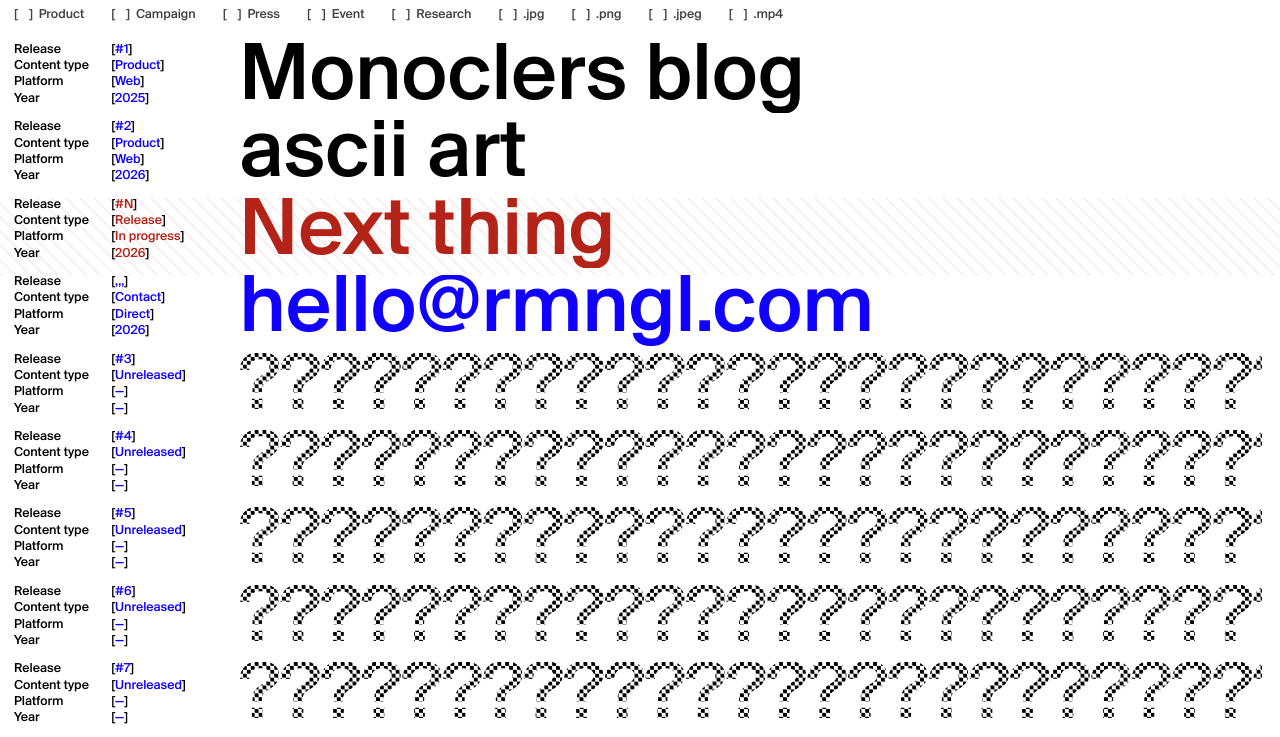
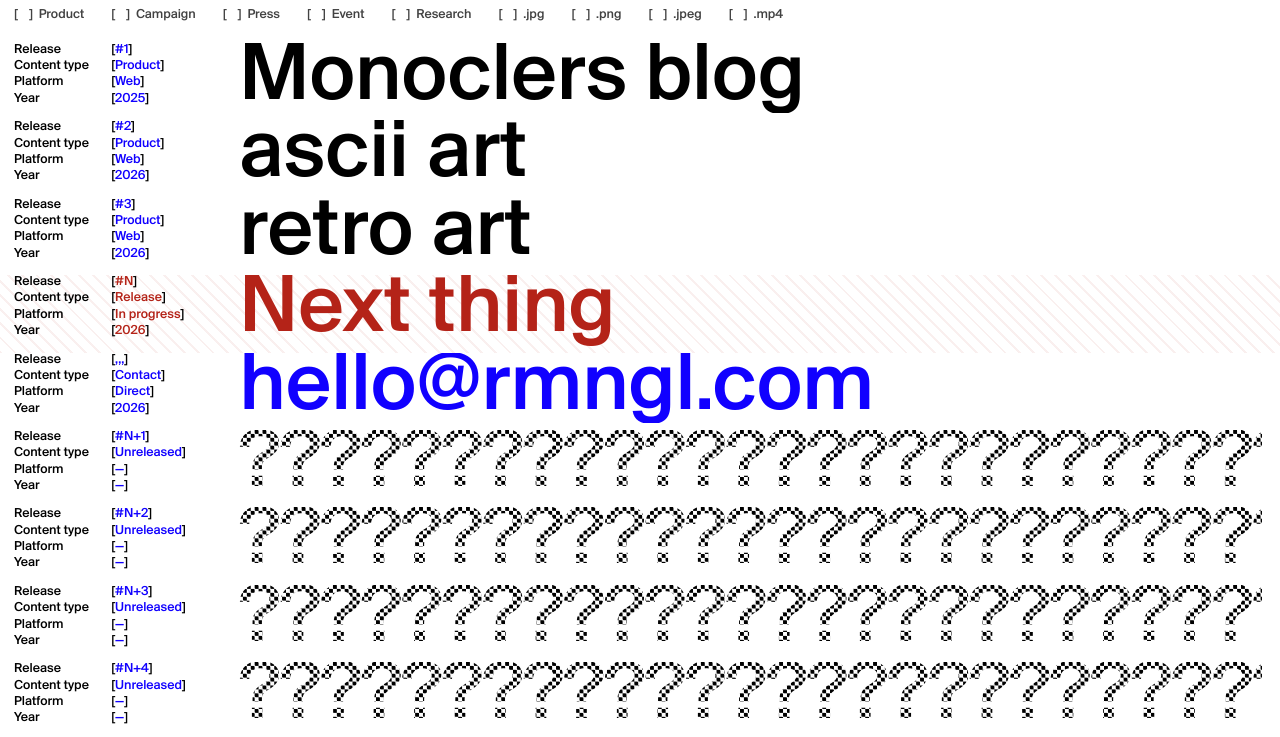
Before and after one commit to RMNGL/rmngl.github.com, a plain HTML site: page index.html in a window 1280 px wide. Shown: the part 48-785 px from the top of the page. Drawn offline with Linux system fonts and the light colour scheme.

Commit message:
Update index.html

```diff
--- a/index.html
+++ b/index.html
@@ -164,6 +164,48 @@
               </div>
             </a>
 
+            <a
+              class="section section--list-item"
+              href="https://retro.artwoc.com"
+              target="_blank"
+              rel="noopener"
+              data-ticker
+            >
+              <div class="infos">
+                <div class="info-row">
+                  <div class="title">Release</div>
+                  <div class="content">#3</div>
+                </div>
+                <div class="info-row">
+                  <div class="title">Content type</div>
+                  <div class="content">Product</div>
+                </div>
+                <div class="info-row">
+                  <div class="title">Platform</div>
+                  <div class="content">Web</div>
+                </div>
+                <div class="info-row">
+                  <div class="title">Year</div>
+                  <div class="content">2026</div>
+                </div>
+              </div>
+              <div class="title">
+                <div class="images" aria-hidden="true">
+                  <div class="inner">
+                    <div class="thumb thumb--1"></div>
+                    <div class="thumb thumb--2"></div>
+                    <div class="thumb thumb--3"></div>
+                  </div>
+                </div>
+                <div class="t2">
+                  <span class="index-name"
+                    ><span class="index-ticker">retro art</span
+                    ><span class="visually-hidden">opens in a new tab</span></span
+                  >
+                </div>
+              </div>
+            </a>
+
             <div class="section section--list-item section--list-item--tbd" data-ticker>
               <div class="infos">
                 <div class="info-row">
@@ -222,7 +264,7 @@
               <div class="infos">
                 <div class="info-row">
                   <div class="title">Release</div>
-                  <div class="content">#3</div>
+                  <div class="content">#N+1</div>
                 </div>
                 <div class="info-row">
                   <div class="title">Content type</div>
@@ -252,7 +294,7 @@
               <div class="infos">
                 <div class="info-row">
                   <div class="title">Release</div>
-                  <div class="content">#4</div>
+                  <div class="content">#N+2</div>
                 </div>
                 <div class="info-row">
                   <div class="title">Content type</div>
@@ -282,7 +324,7 @@
               <div class="infos">
                 <div class="info-row">
                   <div class="title">Release</div>
-                  <div class="content">#5</div>
+                  <div class="content">#N+3</div>
                 </div>
                 <div class="info-row">
                   <div class="title">Content type</div>
@@ -312,7 +354,7 @@
               <div class="infos">
                 <div class="info-row">
                   <div class="title">Release</div>
-                  <div class="content">#6</div>
+                  <div class="content">#N+4</div>
                 </div>
                 <div class="info-row">
                   <div class="title">Content type</div>
@@ -342,7 +384,7 @@
               <div class="infos">
                 <div class="info-row">
                   <div class="title">Release</div>
-                  <div class="content">#7</div>
+                  <div class="content">#N+5</div>
                 </div>
                 <div class="info-row">
                   <div class="title">Content type</div>
@@ -372,7 +414,7 @@
               <div class="infos">
                 <div class="info-row">
                   <div class="title">Release</div>
-                  <div class="content">#8</div>
+                  <div class="content">#N+6</div>
                 </div>
                 <div class="info-row">
                   <div class="title">Content type</div>
@@ -402,7 +444,7 @@
               <div class="infos">
                 <div class="info-row">
                   <div class="title">Release</div>
-                  <div class="content">#9</div>
+                  <div class="content">#N+7</div>
                 </div>
                 <div class="info-row">
                   <div class="title">Content type</div>
```
